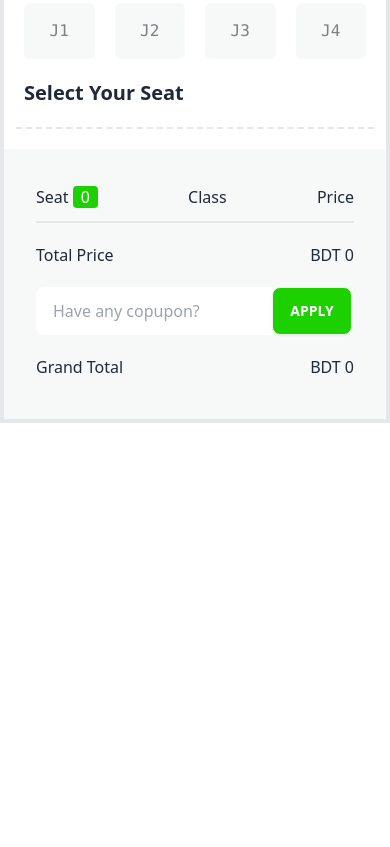
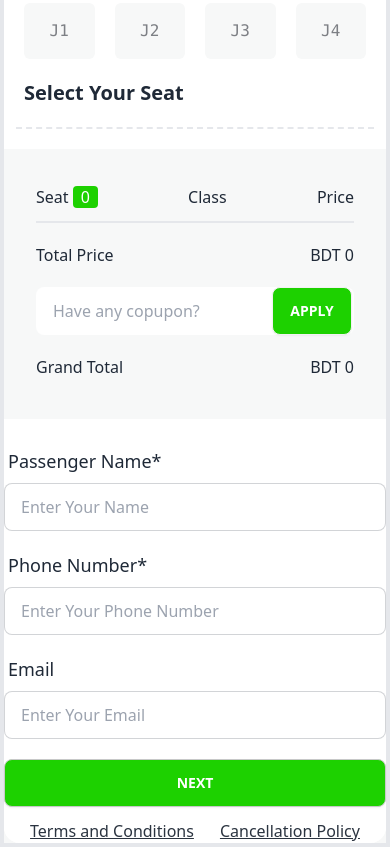
Before and after one commit to j4heds/bus-ticketing-landing-page-B9A5, a plain HTML site: page index.html in a window 390 px wide. Shown: the part 3562-4409 px from the top of the page. Before the commit the page ends 3985 px from the top, so only its background shows below. Drawn offline with nearby package versions, Linux system fonts and the light colour scheme.

Commit message:
add passenger info

```diff
--- a/index.html
+++ b/index.html
@@ -545,3 +545,55 @@
         </div>
 
       </div>
+       <!-- Passenger info and NEXT button div -->
+       <div class="mt-5 lg:mt-8">
+
+        <div class="mt-3">
+          <label class="form-control w-full">
+            <div class="label">
+              <span class="label-text text-lg font-medium">Passenger Name*</span>
+            </div>
+            <input type="text" placeholder="Enter Your Name" class="input input-bordered w-full" />
+        </div>
+
+        <div class="mt-3">
+          <label class="form-control w-full">
+            <div class="label">
+              <span class="label-text text-lg font-medium">Phone Number*</span>
+            </div>
+            <input type="text" placeholder="Enter Your Phone Number" class="input input-bordered w-full" />
+        </div>
+
+        <div class="mt-3">
+          <label class="form-control w-full">
+            <div class="label">
+              <span class="label-text text-lg font-medium">Email</span>
+            </div>
+            <input type="text" placeholder="Enter Your Email" class="input input-bordered w-full" />
+        </div>
+
+        <button onclick="nextClick()" class="btn btn-active w-full bg-[#1DD100] text-white mt-5 lg:mt-10">NEXT</button>
+
+        <div class="flex justify-evenly mt-3 text-[#03071299]">
+          <a class="link link-neutral">Terms and Conditions</a>
+          <a class="link link-neutral">Cancellation Policy</a>
+        </div>
+
+
+
+      </div>
+
+
+    </div>
+
+
+    <!-- Parent div end -->
+  </div>
+
+
+</div>
+
+
+
+
+</section>
```
